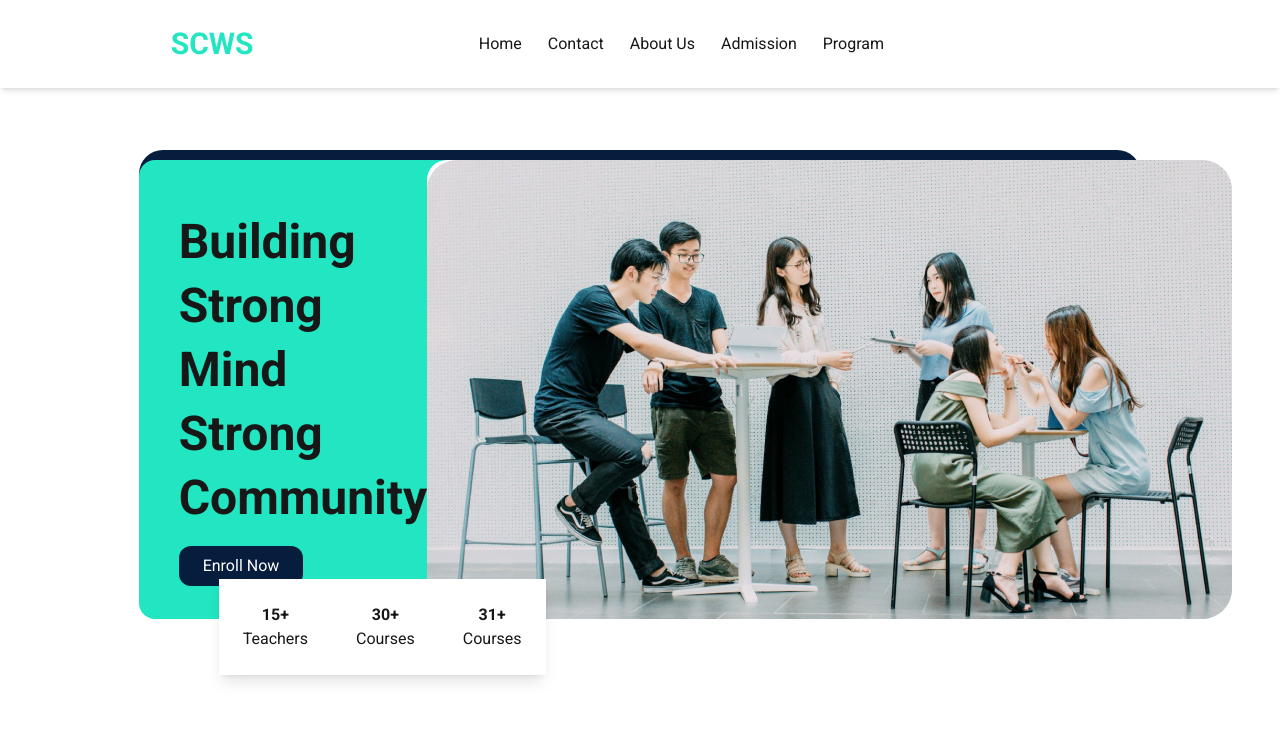
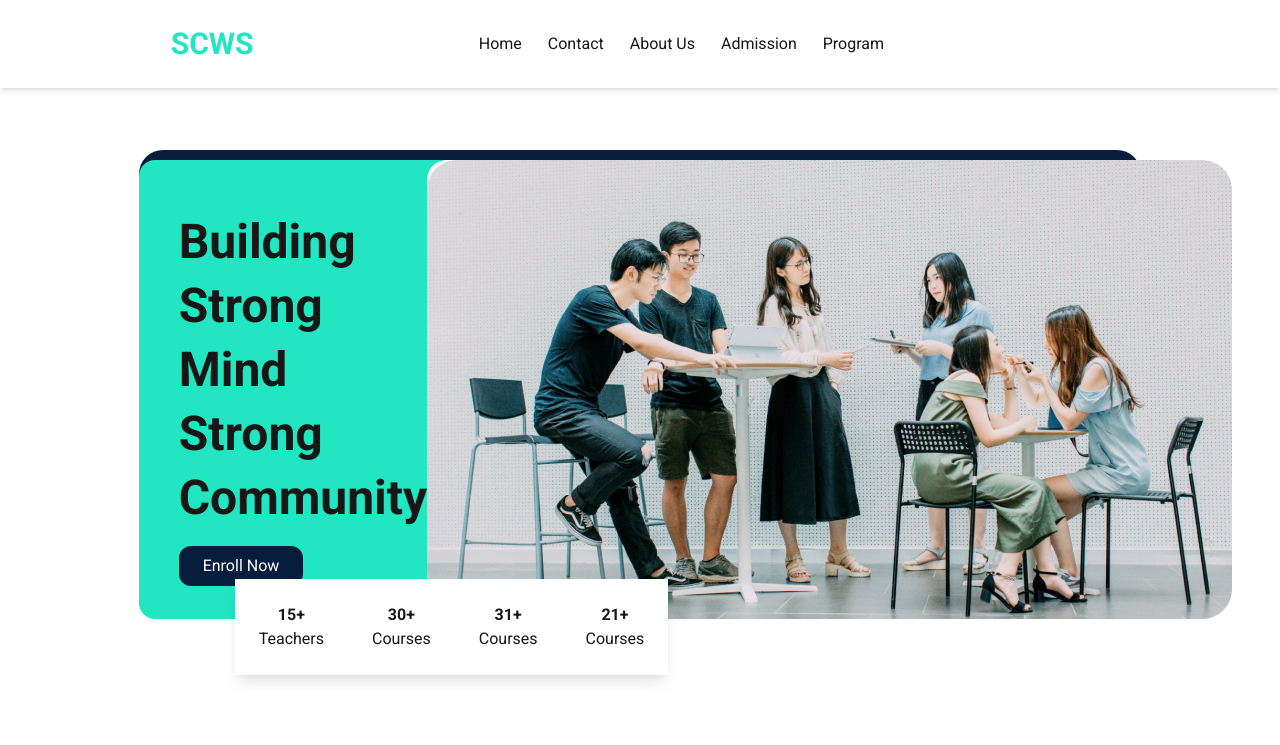
Before and after one commit to anggakharisma/scws, a Next.js app: page / in a window 1280 px wide. Shown: the top 745 px of the page. Built offline with nearby package versions, Linux system fonts and the light colour scheme.

Commit message:
chore: small adjustment

```diff
--- a/src/app/(main)/page.tsx
+++ b/src/app/(main)/page.tsx
@@ -14,7 +14,7 @@ export default function Home() {
           <button className='bg-[#061D3D] text-white rounded-xl p-6 py-2 text-left self-start my-4'>Enroll Now</button>
         </div>
         <Image className='rounded-[20px]' src={Hero} alt='hero images with students talking as discussing lesson' />
-        <div className='absolute shadow-lg -bottom-[4rem] lg:-bottom-14 lg:left-20 flex left-[50%] -translate-x-1/2 lg:translate-x-0'>
+        <div className='absolute shadow-lg -bottom-[4rem] lg:-bottom-14 lg:left-24 flex left-[50%] -translate-x-1/2 lg:translate-x-0'>
           {
             [
               {
@@ -28,9 +28,13 @@ export default function Home() {
               {
                 count: "31+",
                 title: "Courses"
+              },
+              {
+                count: "21+",
+                title: "Courses"
               }
             ].map((item, id) => {
-              return <div key={id} className='lg:flex flex-col items-center bg-white p-4 lg:p-6'>
+              return <div key={id} className='lg:flex flex-col items-center bg-white p-6 lg:p-6'>
                 <h3 className='font-bold'>{item.count}</h3>
                 <p>{item.title}</p>
               </div>
@@ -59,9 +63,7 @@ export default function Home() {
         </div>
       </div>
 
-
-      <div className='mt-0 gap-8 w-10/12 mx-auto mb-80 grid grid-cols-4 bg-primary justify-between items-center place-items-center
-      '>
+      <div className='mt-0 gap-8 w-10/12 mx-auto mb-80 grid grid-cols-4 bg-primary justify-between items-center place-items-center'>
         <div className='p-8'>
           <p>lorem</p>
         </div>
--- a/src/app/(user)/students/page.tsx
+++ b/src/app/(user)/students/page.tsx
@@ -1,3 +1,7 @@
 export default function Teacher() {
-  return <p>Lorem ipsum, dolor sit amet consectetur adipisicing elit. Placeat necessitatibus illo, voluptas impedit mollitia quisquam maxime laborum hic minima ab distinctio sequi soluta dolorum totam doloribus fugiat iure! Ex, quibusdam!</p>
+  return (
+    <div>
+      <h1>Student</h1>
+    </div>
+  )
 }
```
